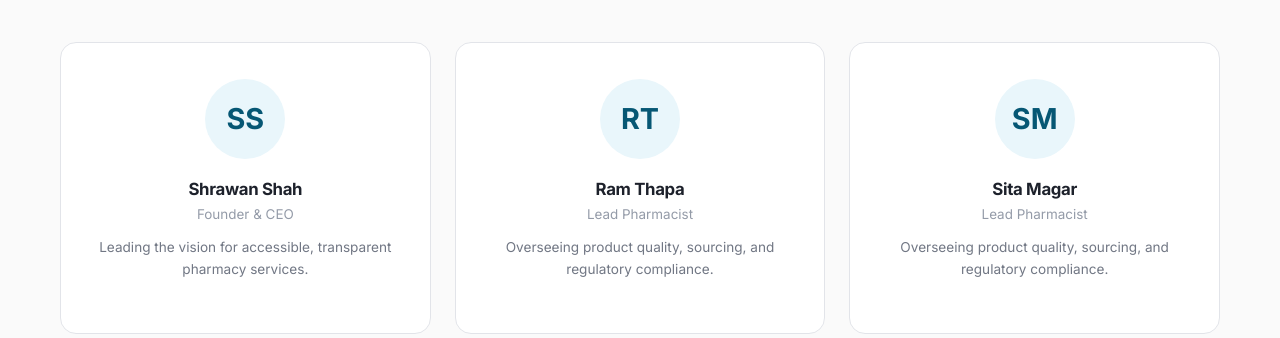
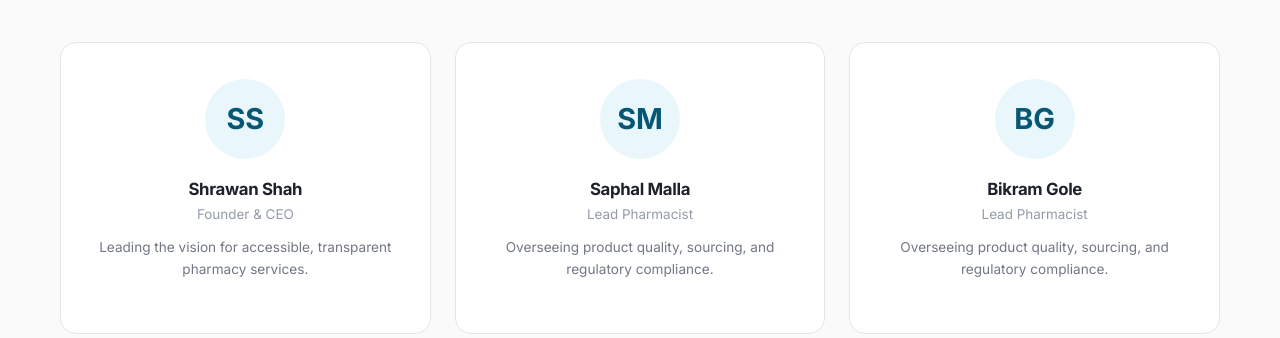
Before and after one commit to habibishrawanshah-ctrl/onesteppharmacy, a Django app: page /about/ in a window 1280 px wide. Shown: the part 1660-1998 px from the top of the page. Run offline with Django 5.2, Linux system fonts and the light colour scheme.

Commit message:
fix: update team names to Saphal Malla and Bikram Gole

```diff
--- a/pharmacy_ecommerce/templates/about.html
+++ b/pharmacy_ecommerce/templates/about.html
@@ -231,14 +231,14 @@
       <p>Leading the vision for accessible, transparent pharmacy services.</p>
     </div>
     <div class="team-card">
-      <div class="team-avatar">RT</div>
-      <h3>Ram Thapa</h3>
+      <div class="team-avatar">SM</div>
+      <h3>Saphal Malla</h3>
       <p class="role">Lead Pharmacist</p>
       <p>Overseeing product quality, sourcing, and regulatory compliance.</p>
     </div>
     <div class="team-card">
-      <div class="team-avatar">SM</div>
-      <h3>Sita Magar</h3>
+      <div class="team-avatar">BG</div>
+      <h3>Bikram Gole</h3>
       <p class="role">Lead Pharmacist</p>
       <p>Overseeing product quality, sourcing, and regulatory compliance.</p>
     </div>
```
